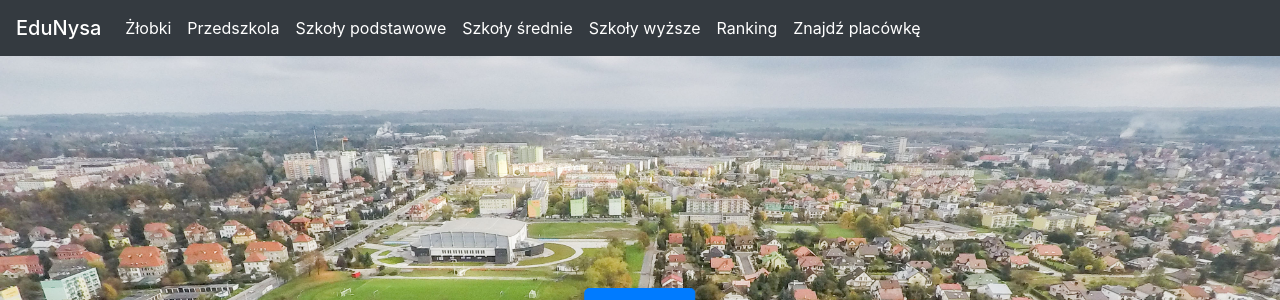
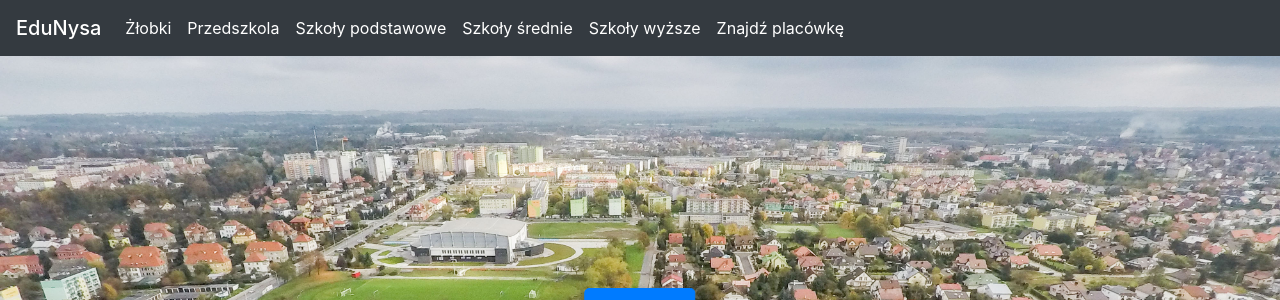
Before and after one commit to l7ssha/hackathon2017, an ASP.NET Core app: page /Home/Index in a window 1280 px wide. Shown: the top 300 px of the page. Run offline with ASP.NET Core 8, Linux system fonts and the light colour scheme; some libraries are stand-ins or nearby versions.

Commit message:
usunieto ranking

```diff
--- a/src/hackathon/Views/Shared/_Layout.cshtml
+++ b/src/hackathon/Views/Shared/_Layout.cshtml
@@ -23,7 +23,6 @@
           <li class="nav-item"> <a class="nav-link" asp-controller="Schools" asp-action="SzkolyPodstawowe">Szkoły podstawowe</a> </li>
           <li class="nav-item"><a class="nav-link" asp-controller="Schools" asp-action="SzkolySrednie">Szkoły średnie</a></li>
           <li class="nav-item"> <a class="nav-link" asp-controller="Schools" asp-action="SzkolyWyzsze">Szkoły wyższe</a> </li>
-          <li class="nav-item"> <a class="nav-link" asp-controller="Home" asp-action="Ranking">Ranking</a></li>
           <li class="nav-item"> <a class="nav-link" asp-controller="Home" asp-action="Search">Znajdź placówkę</a></li>
         </ul>
       </div>
```
